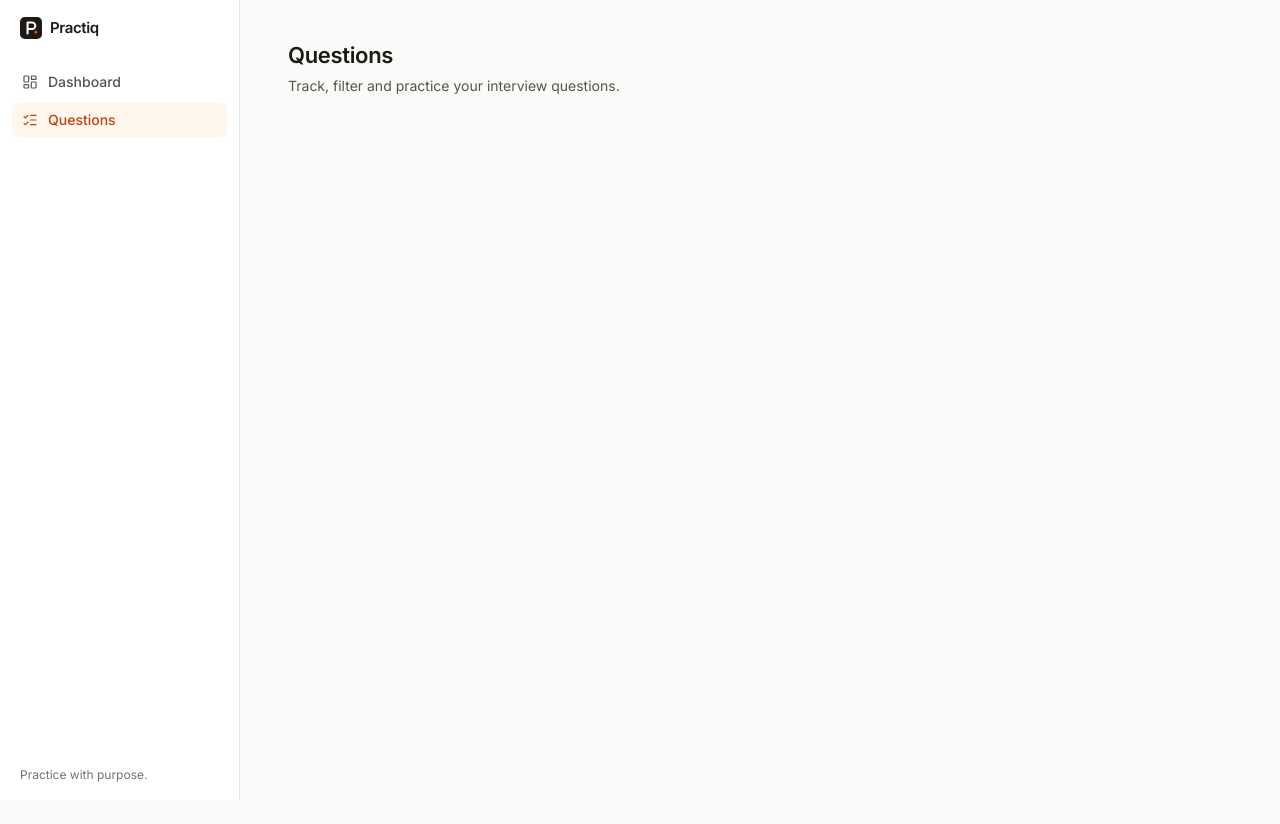
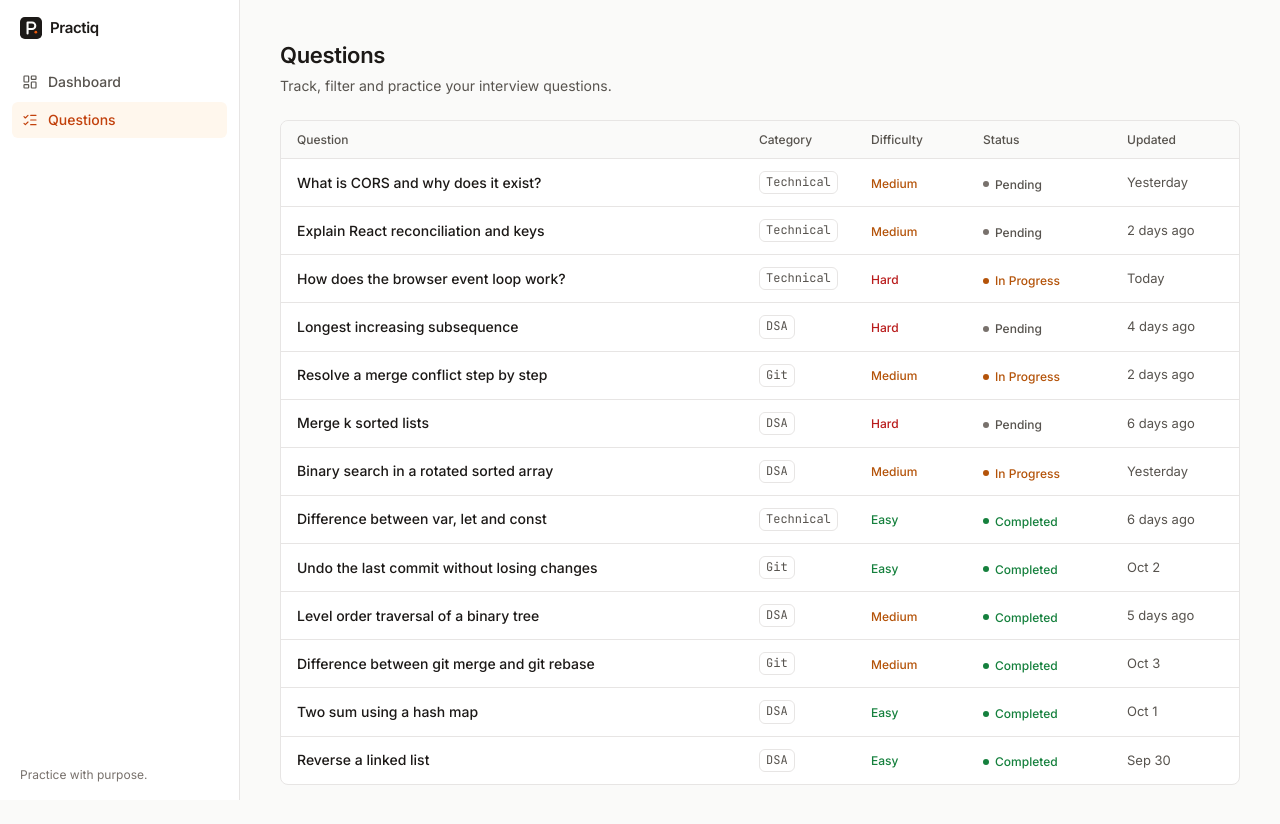
Before and after one commit to sinankp31/Practiq, a React (Vite) app: page /questions in a window 1280 px wide. Before the commit the page ends 800 px from the top, so only its background shows below. Built offline with nearby package versions, Linux system fonts and the light colour scheme.

Commit message:
feat: add question table and mobile card list

```diff
--- a/src/app/AppShell.tsx
+++ b/src/app/AppShell.tsx
@@ -16,7 +16,7 @@ export function AppShell() {
       <MobileHeader />
       {/* pb clears the fixed bottom nav (3.5rem) below lg; pl clears the sidebar at lg+ */}
       <div className="pb-[calc(3.5rem+env(safe-area-inset-bottom))] lg:pb-0 lg:pl-60">
-        <main id="main" className="mx-auto w-full max-w-5xl px-4 py-6 sm:px-6 lg:px-10 lg:py-10">
+        <main id="main" className="mx-auto w-full max-w-6xl px-4 py-6 sm:px-6 lg:px-10 lg:py-10">
           <Outlet />
         </main>
       </div>
--- /dev/null
+++ b/src/components/questions/QuestionCard.tsx
@@ -0,0 +1,19 @@
+import { memo } from 'react'
+import type { Question } from '@/types/question'
+import { formatRelativeDate } from '@/utils/date'
+import { CategoryTag, DifficultyBadge, StatusBadge } from './badges'
+
+/** Mobile list item. Stacked so nothing needs horizontal scrolling. */
+export const QuestionCard = memo(function QuestionCard({ question }: { question: Question }) {
+  return (
+    <li className="space-y-3 p-4">
+      <p className="font-medium leading-snug">{question.question}</p>
+      <div className="flex flex-wrap items-center gap-x-3 gap-y-2">
+        <CategoryTag category={question.category} />
+        <DifficultyBadge difficulty={question.difficulty} />
+        <span className="ml-auto text-2xs text-faint">{formatRelativeDate(question.updatedAt)}</span>
+      </div>
+      <StatusBadge status={question.status} />
+    </li>
+  )
+})
--- /dev/null
+++ b/src/components/questions/QuestionList.tsx
@@ -0,0 +1,48 @@
+import type { Question } from '@/types/question'
+import { QuestionCard } from './QuestionCard'
+import { QuestionRow } from './QuestionRow'
+
+const TH = 'px-4 py-2.5 text-left text-2xs font-medium text-muted'
+
+/**
+ * Same data, two layouts. CSS decides which one is visible (md breakpoint);
+ * the hidden one is display:none, so it's also removed from the accessibility tree.
+ */
+export function QuestionList({ questions }: { questions: Question[] }) {
+  return (
+    <>
+      <div className="hidden overflow-x-auto rounded-panel border border-border bg-surface md:block">
+        <table className="w-full table-fixed border-collapse text-sm">
+          <caption className="sr-only">Interview questions</caption>
+          <colgroup>
+            <col />
+            <col className="w-28" />
+            <col className="w-28" />
+            <col className="w-36" />
+            <col className="hidden w-32 xl:table-column" />
+          </colgroup>
+          <thead>
+            <tr className="border-b border-border bg-subtle/50">
+              <th scope="col" className={TH}>Question</th>
+              <th scope="col" className={TH}>Category</th>
+              <th scope="col" className={TH}>Difficulty</th>
+              <th scope="col" className={TH}>Status</th>
+              <th scope="col" className={`${TH} hidden xl:table-cell`}>Updated</th>
+            </tr>
+          </thead>
+          <tbody className="divide-y divide-border">
+            {questions.map((q) => (
+              <QuestionRow key={q.id} question={q} />
+            ))}
+          </tbody>
+        </table>
+      </div>
+
+      <ul className="divide-y divide-border overflow-hidden rounded-panel border border-border bg-surface md:hidden">
+        {questions.map((q) => (
+          <QuestionCard key={q.id} question={q} />
+        ))}
+      </ul>
+    </>
+  )
+}
--- /dev/null
+++ b/src/components/questions/QuestionRow.tsx
@@ -0,0 +1,25 @@
+import { memo } from 'react'
+import type { Question } from '@/types/question'
+import { formatRelativeDate } from '@/utils/date'
+import { CategoryTag, DifficultyBadge, StatusBadge } from './badges'
+
+/** Desktop/tablet table row. */
+export const QuestionRow = memo(function QuestionRow({ question }: { question: Question }) {
+  return (
+    <tr className="transition-colors hover:bg-subtle/60">
+      <td className="px-4 py-3 align-middle font-medium">{question.question}</td>
+      <td className="px-4 py-3 align-middle">
+        <CategoryTag category={question.category} />
+      </td>
+      <td className="px-4 py-3 align-middle">
+        <DifficultyBadge difficulty={question.difficulty} />
+      </td>
+      <td className="px-4 py-3 align-middle">
+        <StatusBadge status={question.status} />
+      </td>
+      <td className="hidden px-4 py-3 align-middle text-xs text-muted xl:table-cell">
+        {formatRelativeDate(question.updatedAt)}
+      </td>
+    </tr>
+  )
+})
--- /dev/null
+++ b/src/components/questions/badges.tsx
@@ -0,0 +1,25 @@
+import { Badge, type BadgeTone } from '@/components/ui/Badge'
+import type { Category, Difficulty, Status } from '@/types/question'
+
+const DIFFICULTY_TONE: Record<Difficulty, BadgeTone> = { Easy: 'success', Medium: 'warning', Hard: 'danger' }
+const STATUS_TONE: Record<Status, BadgeTone> = { Pending: 'neutral', 'In Progress': 'warning', Completed: 'success' }
+
+export function DifficultyBadge({ difficulty }: { difficulty: Difficulty }) {
+  return <Badge tone={DIFFICULTY_TONE[difficulty]}>{difficulty}</Badge>
+}
+
+export function StatusBadge({ status }: { status: Status }) {
+  return (
+    <Badge tone={STATUS_TONE[status]} dot>
+      {status}
+    </Badge>
+  )
+}
+
+export function CategoryTag({ category }: { category: Category }) {
+  return (
+    <span className="inline-block rounded-control border border-border px-1.5 py-0.5 font-mono text-2xs text-muted">
+      {category}
+    </span>
+  )
+}
--- a/src/pages/QuestionsPage.tsx
+++ b/src/pages/QuestionsPage.tsx
@@ -1,9 +1,14 @@
 import { PageHeader } from '@/components/layout/PageHeader'
+import { QuestionList } from '@/components/questions/QuestionList'
+import { usePractice } from '@/features/practice/usePractice'
 
 export default function QuestionsPage() {
+  const { questions } = usePractice()
+
   return (
     <>
       <PageHeader title="Questions" description="Track, filter and practice your interview questions." />
+      <QuestionList questions={questions} />
     </>
   )
 }
```
